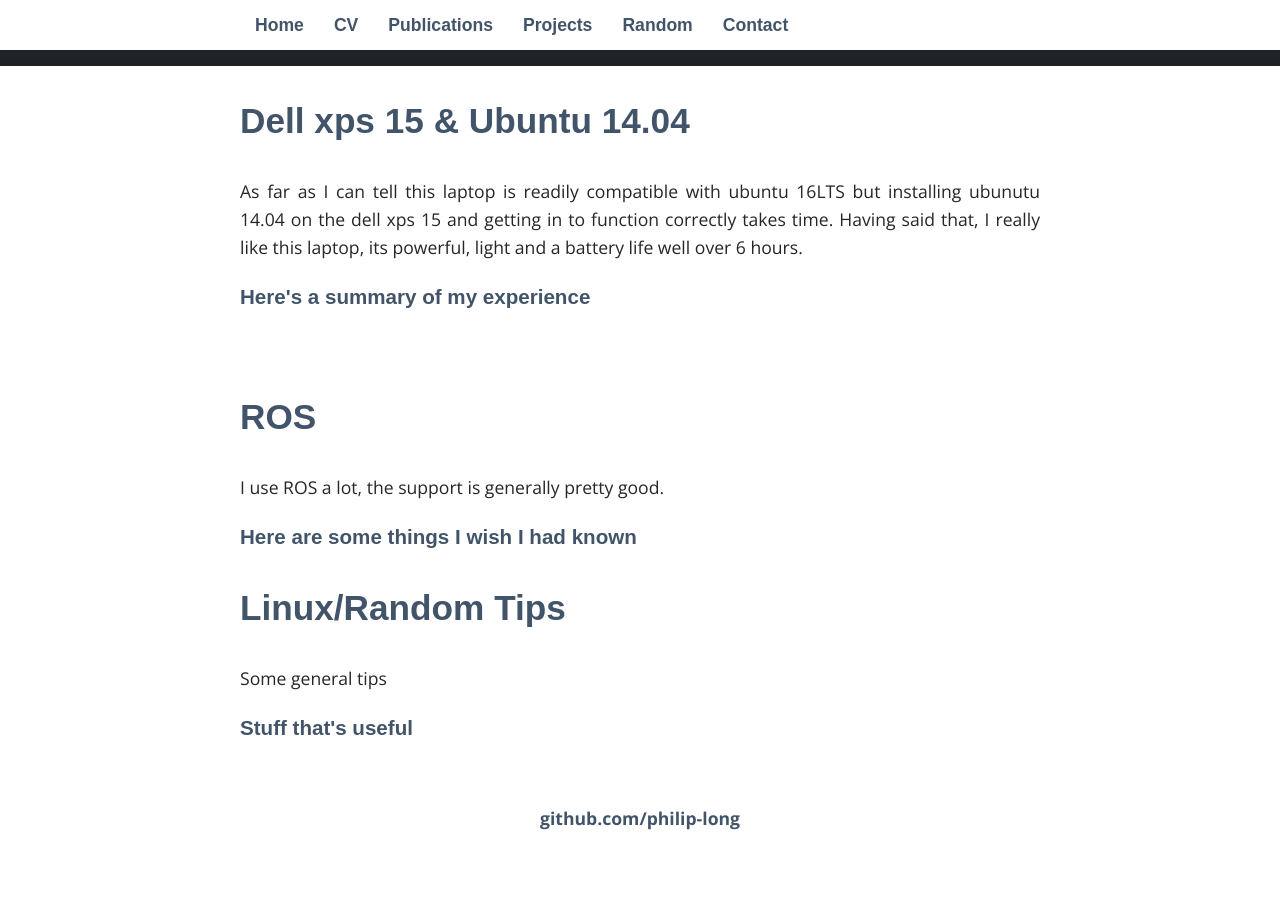
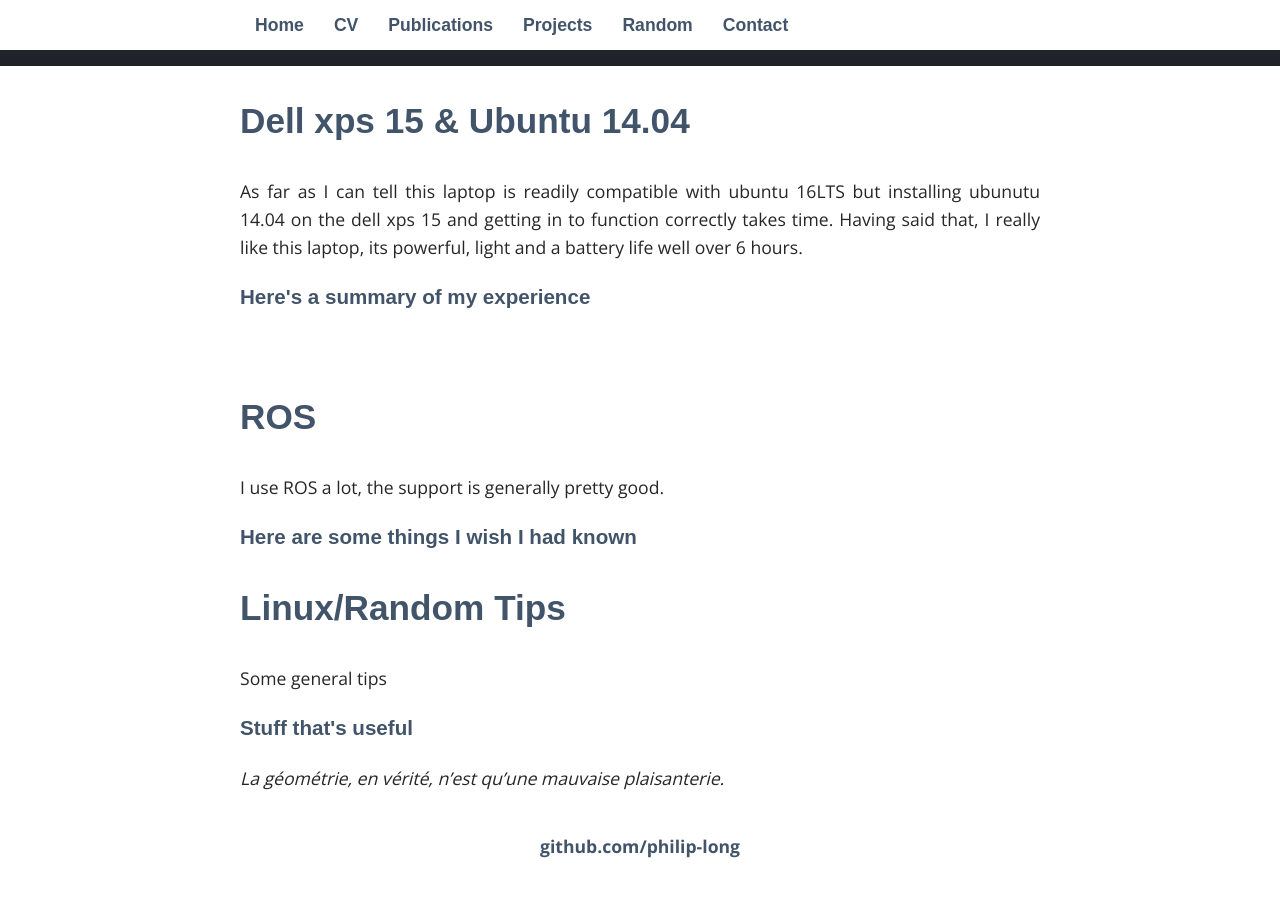
Before and after one commit to philip-long/philip-long.github.io, a Jekyll site: the page built from random/index.html, in a window 1280 px wide and 900 px high, scrolled down 164 px. Shown: the top 897 px of the window. Built offline with Jekyll 4.4.1, drawn with Linux system fonts in a browser that asks for light colours; some web fonts are replaced; before the commit the page ends 1036 px from its top, so only the background shows below that.

Commit message:
Update index.html

```diff
--- a/random/index.html
+++ b/random/index.html
@@ -24,3 +24,5 @@
 Some general tips
  <a href="/random/tips.html"> <h3> Stuff that's useful</h3></a>
 </p>
+
+<i> La géométrie, en vérité, n’est qu’une mauvaise plaisanterie. </i>
```
